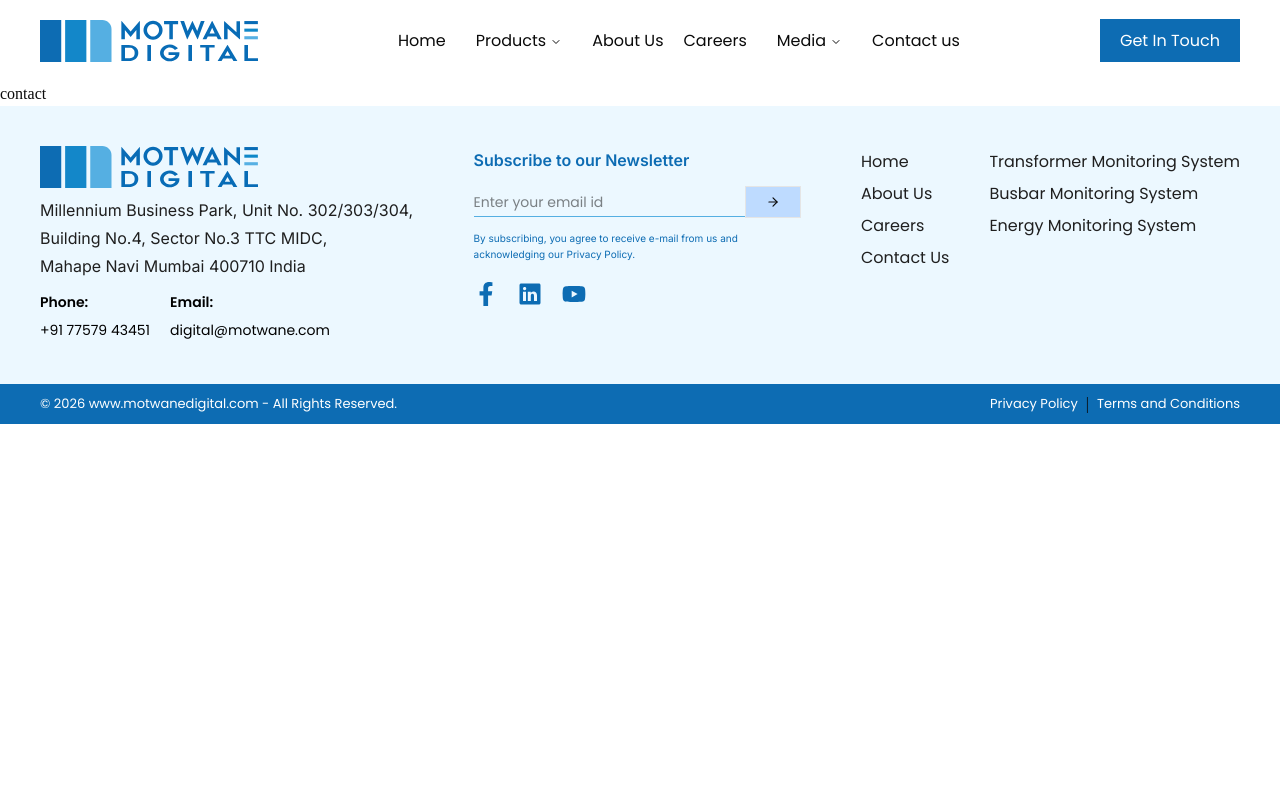
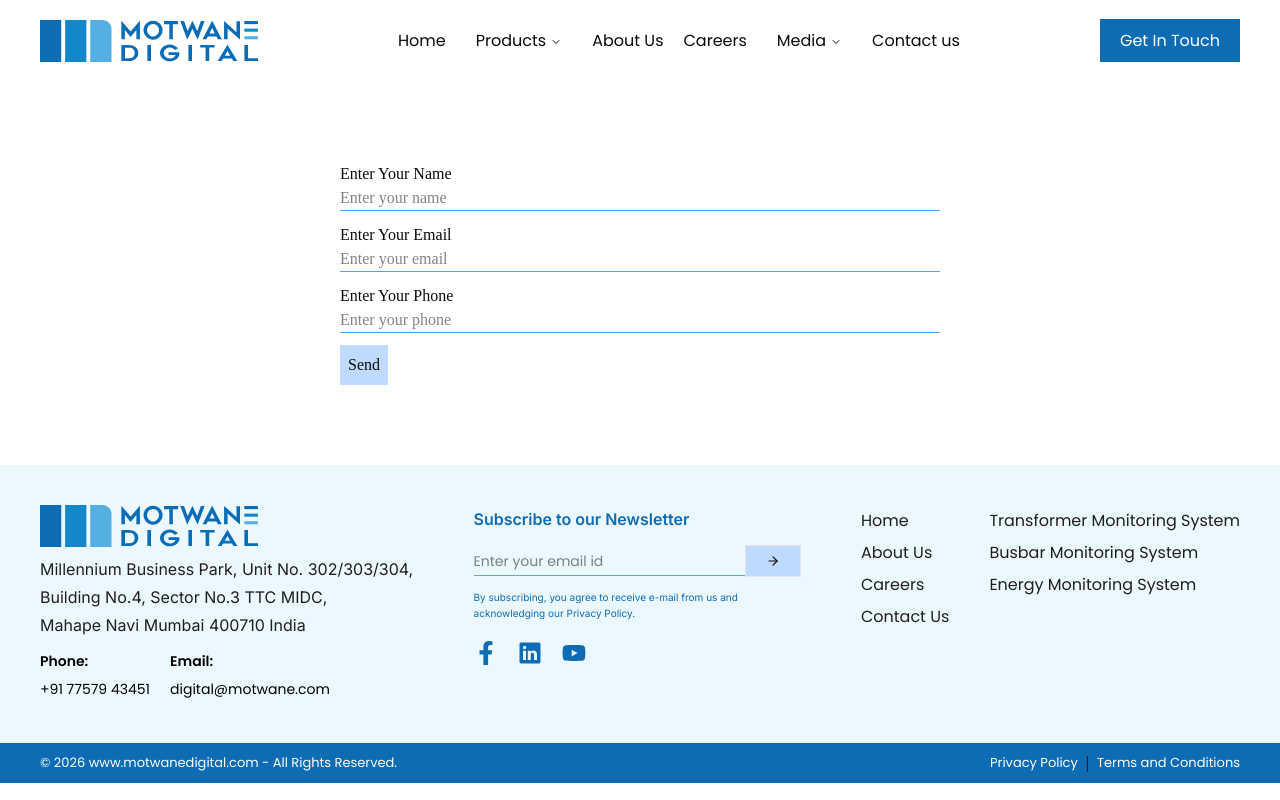
Before and after one commit to tausifshaikh-8454/motwaneDigital, a Next.js app: page /contactus in a window 1280 px wide. Built offline with nearby package versions, Linux system fonts and the light colour scheme.

Commit message:
all validation form with wordpress form completed getting responses mail sending and storing in wordpress data

```diff
--- a/package.json
+++ b/package.json
@@ -9,6 +9,7 @@
     "lint": "eslint"
   },
   "dependencies": {
+    "axios": "^1.18.1",
     "class-variance-authority": "^0.7.1",
     "clsx": "^2.1.1",
     "lucide-react": "^1.18.0",
--- a/src/app/contactus/page.tsx
+++ b/src/app/contactus/page.tsx
@@ -1,7 +1,65 @@
-import React from 'react'
+"use client";
+import { sendData } from "@/server/action";
+import { error } from "console";
+import { useActionState } from "react";
 
 export default function contact() {
+
+  const [state, formAction, isPending] = useActionState(sendData, null);
+  console.log(state?.status)
   return (
-    <div>contact</div>
-  )
+    <div>
+      <div className="max-w-150 w-full m-auto py-20">
+        <form action={formAction} method="post">
+          <div className="flex flex-col mb-3">
+            <label htmlFor="text">Enter Your Name</label>
+            <input
+              className="border-b border-blue-400 focus-visible: outline-none"
+              type="text"
+              name="your-name"
+              placeholder="Enter your name"
+              defaultValue={state?.status === 'mail_sent' || state?.errors?.['your-name'] ? "" : state?.field?.['your-name'] as string}
+            />
+
+            <p className="">{state?.errors?.["your-name"]}</p>
+          </div>
+          <div className="flex flex-col mb-3">
+            <label htmlFor="text">Enter Your Email</label>
+            <input
+              className="border-b border-blue-400 focus-visible: outline-none"
+              type="email"
+              name="your-email"
+              placeholder="Enter your email"
+              defaultValue={state?.status === "mail_sent" || state?.errors?.['your-email'] ? "" : state?.field?.["your-email"] as string}
+            />
+            <p className="">{state?.errors?.["your-email"]}</p>
+          </div>
+          <div className="flex flex-col mb-3">
+            <label htmlFor="text">Enter Your Phone</label>
+            <input
+              className="border-b border-blue-400 focus-visible:outline-none"
+              type="phone"
+              name="your-tel"
+              placeholder="Enter your phone"
+              defaultValue={state?.status === "mail_sent" || state?.errors?.['your-tel'] ? "" : state?.field?.["your-tel"] as string}
+            />
+            <p className="">{state?.errors?.["your-tel"]}</p>
+            <input type="hidden" name="_wpcf7_unit_tag" value={"48652ef"} />
+          </div>
+          <div>
+            <button
+              className="p-2 bg-blue-200 w-fit cursor-pointer"
+              defaultValue="send"
+              type="submit"
+            >
+              {isPending ? <p>Sending....</p> : <p>Send</p>}
+            </button>
+          </div>
+        </form>
+        <div className="">
+          <p className="">{state?.message}</p>
+        </div>
+      </div>
+    </div>
+  );
 }
--- a/src/app/page.tsx
+++ b/src/app/page.tsx
@@ -9,6 +9,7 @@
       <MainSlider />
       <ClientSlider/>
       <ProductCard/>
+
     </>
   );
 }
--- /dev/null
+++ b/src/server/action.ts
@@ -0,0 +1,37 @@
+"use server";
+import axios from "axios";
+
+
+export async function sendData(prevState:any, data: FormData){
+  try {
+    const resp = await axios.post(`${process.env.NEXT_PUBLIC_CONTACT}`, data, {
+      method: "POST",
+      headers: {
+        Accept: "application/json",
+      }
+    });
+
+    const errors = Object.fromEntries(
+      (resp.data.invalid_fields ?? []).map((invalid: any) => [
+        invalid.field,
+        invalid.message,
+      ]),
+    );
+    const values = Object.fromEntries(data)
+    console.log(values)
+    return {
+      status: resp.data.status,
+      message: resp.data.message,
+      field: values,
+      errors
+
+    };
+
+  } catch (error) {
+    return {
+      status: 'Not sent',
+      message: 'something went wrong, error',
+
+    }
+  }
+}
```
Also changed, not shown: 1 other file (tests, documents, lock files or other folders).
